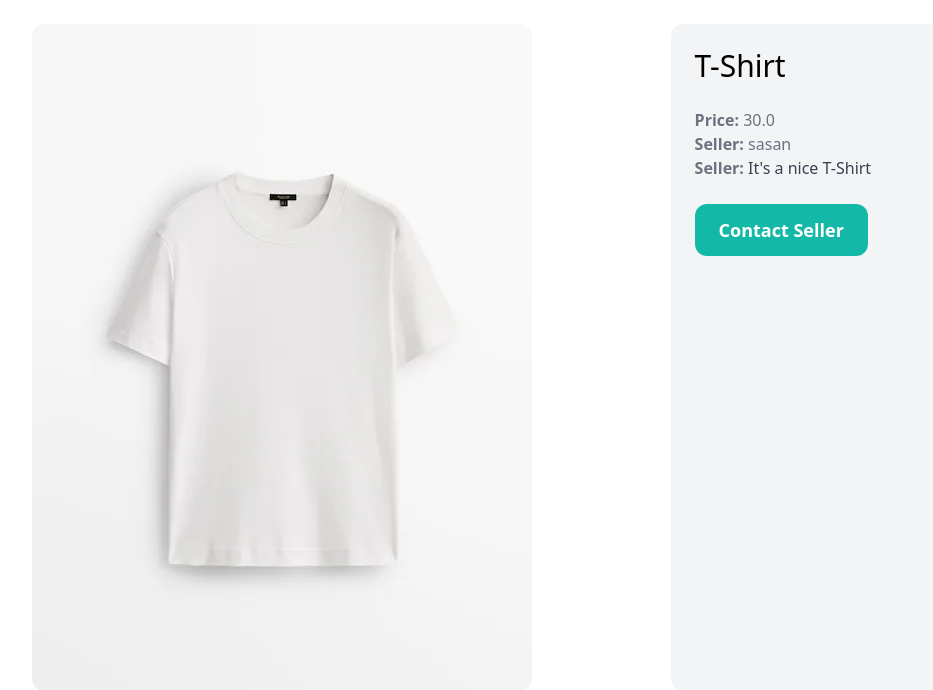
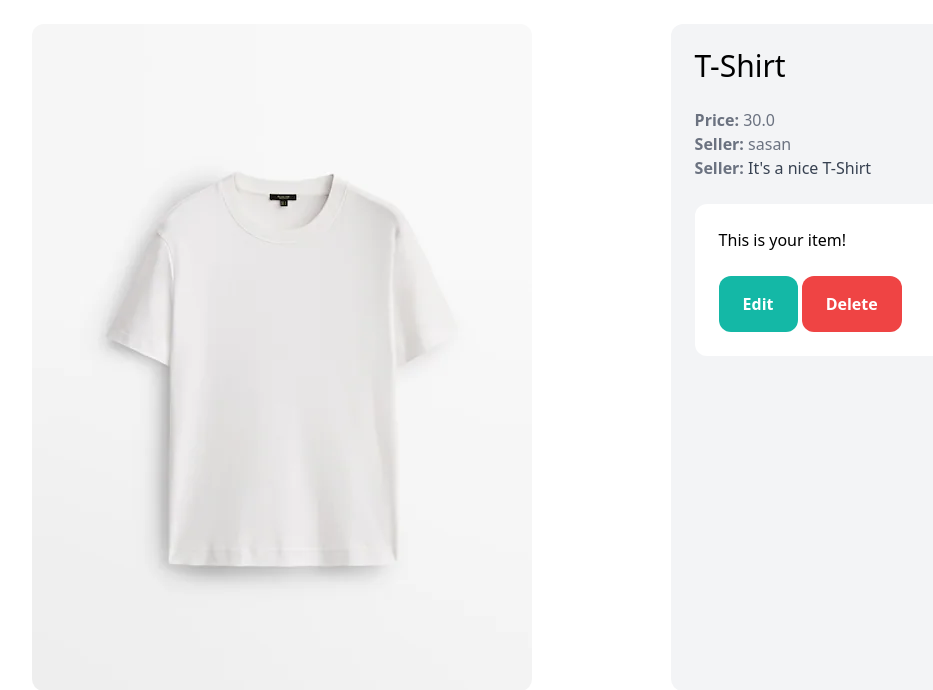
Before and after one commit to dev89s/puddle, a Django app: page /items/2/ in a window 1280 px wide. Shown: the part 77-767 px from the top of the page, without its empty margins (107-1040 px from the left). Run offline with Django 4.2, Linux system fonts and the light colour scheme; a user stored in the database is signed in; data comes from the database, SQL or seed files in the repository; both versions use the stored data as it was after the commit; some libraries are stand-ins or nearby versions.

Commit message:
Add delete & edit

```diff
--- a/item/forms.py
+++ b/item/forms.py
@@ -25,3 +25,23 @@ class NewItemForm(forms.ModelForm):
         'class': INPUT_CLASSES
       }),
     }
+
+class EditItemForm(forms.ModelForm):
+  class Meta:
+    model = Item
+    fields = ('name', 'description', 'price', 'image', 'is_sold')
+
+    widgets = {
+      'name': forms.TextInput(attrs={
+        'class': INPUT_CLASSES
+      }),
+      'description': forms.Textarea(attrs={
+        'class': INPUT_CLASSES
+      }),
+      'price': forms.NumberInput(attrs={
+        'class': INPUT_CLASSES
+      }),
+      'image': forms.FileInput(attrs={
+        'class': INPUT_CLASSES
+      }),
+    }
--- a/item/templates/item/detail.html
+++ b/item/templates/item/detail.html
@@ -16,8 +16,19 @@
           <strong class="text-gray-500">Seller: </strong>{{ item.description }}
         </p>
       {% endif %}
-      <a href="#" class="inline-block mt-6 px-6 py-3 text-lg font-semibold bg-teal-500 text-white
-      rounded-xl hover:bg-teal-700">Contact Seller</a>
+
+      {% if request.user == item.created_by %}
+        <div class="mt-6 p-6 bg-white rounded-xl">
+          <p> This is your item! </p>
+          <a href="{% url 'item:edit' item.id %}" class="inline-block mt-6 py-4 px-6 font-semibold
+          bg-teal-500 text-white rounded-xl hover:bg-teal-700">Edit</a>
+          <a href="{% url 'item:delete' item.id %}" class="inline-block mt-6 py-4 px-6 font-semibold
+          bg-red-500 text-white rounded-xl hover:bg-red-700">Delete</a>
+        </div>
+      {% else %}
+        <a href="#" class="inline-block mt-6 px-6 py-3 text-lg font-semibold bg-teal-500 text-white
+        rounded-xl hover:bg-teal-700">Contact Seller</a>
+      {% endif %}
     </div>
   </div>
   <div class="mt-6 px-6 py-12 bg-gray-100 rounded-xl">
--- a/item/urls.py
+++ b/item/urls.py
@@ -6,4 +6,6 @@ app_name = 'item'
 urlpatterns = [
     path('new/', views.new, name='new'),
     path('<int:pk>/', views.details, name='details'),
+    path('<int:pk>/delete/', views.delete, name='delete'),
+    path('<int:pk>/edit/', views.edit, name='edit'),
 ]
--- a/item/views.py
+++ b/item/views.py
@@ -1,8 +1,8 @@
 from django.contrib.auth.decorators import login_required
-from django.shortcuts import render, get_object_or_404
+from django.shortcuts import render, redirect, get_object_or_404
 
 from .models import Item
-from .forms import NewItemForm
+from .forms import NewItemForm, EditItemForm
 
 # Create your views here.
 def details(request, pk):
@@ -23,6 +23,7 @@ def new(request):
       item = form.save(commit=False)
       item.created_by = request.user
       item.save()
+      return redirect('/')
   else:
     form = NewItemForm()
 
@@ -30,3 +31,28 @@ def new(request):
     'form': form,
     'title': 'New Item',
   })
+
+@login_required
+def edit(request, pk):
+  item = get_object_or_404(Item, pk=pk, created_by=request.user)
+
+  if request.method == 'POST':
+    form = EditItemForm(request.POST, request.FILES, instance=item)
+
+    if form.is_valid():
+      item.save()
+      return redirect('/')
+  else:
+    form = EditItemForm(instance=item)
+
+  return render (request, 'item/form.html', {
+    'form': form,
+    'title': 'Edit Item',
+  })
+
+@login_required
+def delete(request, pk):
+  item = get_object_or_404(Item, pk=pk, created_by=request.user)
+  item.delete()
+
+  return redirect('dashboard:index')
```
Also changed, not shown: dashboard/views.py (+6 -1 lines), db.sqlite3, media/item_images/Teddy_bear_0ohZfV0.jpeg (added), media/item_images/Teddy_bear_DzKifQd.jpeg (added), media/item_images/Toy_Truck_VpmWYJ6.jpeg (added), media/item_images/Toy_Truck_jRangA7.jpeg (added).
